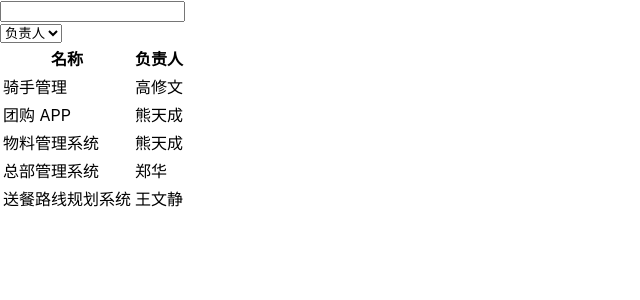
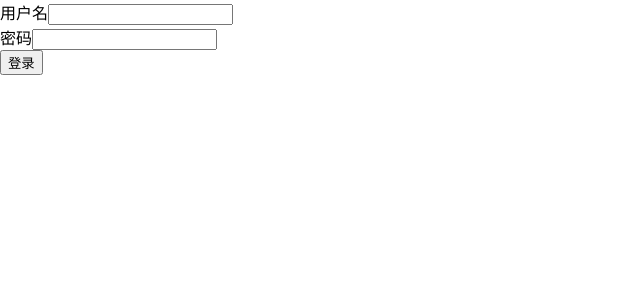
Before and after one commit to Tracyya/tslulu, a React (Create React App) app: page / in a window 1280 px wide. Shown: the top 300 px of the page, without its empty margins (0-640 px from the left). Built offline with nearby package versions, Linux system fonts and the light colour scheme; data requests are answered from the project's data file.

Commit message:
登录框

```diff
--- a/package.json
+++ b/package.json
@@ -23,7 +23,7 @@
     "test": "react-scripts test",
     "eject": "react-scripts eject",
     "prepare": "husky install",
-    "json-server": "json-server __json_server_mock__/db.json --watch --port 3001"
+    "json-server": "json-server __json_server_mock__/db.json --watch --port 3001 --middlewares ./__json_server_moke__/middleware.js"
   },
   "eslintConfig": {
     "extends": [
--- a/src/App.tsx
+++ b/src/App.tsx
@@ -1,11 +1,12 @@
 import React from 'react';
 
-import ProjectListScreen  from 'screens/project-list'
+import {LoginScreen}  from 'screens/project-list/login'
 
 function App() {
   return (
     <div className="App">
-      <ProjectListScreen />
+       <LoginScreen/>
+      {/* <ProjectListScreen /> */}
     </div>
   );
 }
--- a/src/screens/project-list/index.tsx
+++ b/src/screens/project-list/index.tsx
@@ -15,7 +15,7 @@
         name:"",
         personId:""
     })
-    const debouncedParam = useDebounce(param,500)
+    const debouncedParam = useDebounce(param,)
     const [ list, setList ] = useState([])
     useEffect(() => {
        fetch(`${apiUrl}/projects?${qs.stringify(cleanObject(debouncedParam))}`).then(async response => {
--- /dev/null
+++ b/src/screens/project-list/login/index.tsx
@@ -0,0 +1,36 @@
+import React, { FormEvent } from 'react';
+const apiUrl = process.env.REACT_APP_API_URL;
+export const LoginScreen=()=>{
+  const login =(param:{username:string,password:string})=>{
+    fetch(`${apiUrl}/login`,{
+      method:'POST',
+      headers:{
+        'Content-Type':'application/json'
+      },
+      body:JSON.stringify(param)
+    }).then(async response => {
+      if(response.ok){
+
+      }
+  })
+  }
+  const handleSubmit=(event:FormEvent<HTMLFormElement>)=>{
+        event.preventDefault()
+        const username=(event.currentTarget.elements[0] as HTMLInputElement).value
+        const password=(event.currentTarget.elements[1] as HTMLInputElement).value
+       login ({username,password})
+      }
+
+
+  return   <form onSubmit={handleSubmit}>
+    <div>
+      <label htmlFor="username">用户名</label>
+      <input type="text" id={'username'} />
+    </div>
+    <div>
+      <label htmlFor="password">密码</label>
+      <input type="password" id={'password'} />
+    </div>
+    <button type={"submit"}>登录</button>
+          </form>
+}
--- a/src/utiles/index.ts
+++ b/src/utiles/index.ts
@@ -1,7 +1,7 @@
 import React,{ useEffect, useState } from 'react';
 
 // 一个！是对他的值取反 ！！是对值取反之后在取反
-export const isFalsy=(value:any)=>value === 0? false:!value
+export const isFalsy=(value:unknown)=>value === 0? false:!value
 export const cleanObject=(object:object)=>{
 const result={...object}
 Object.keys(result).forEach(key=>{
@@ -23,7 +23,7 @@
 }
 
 ///去抖的闭包函数
-export const useDebounce = (value:any, delay?:number) => {
+export const useDebounce = <V>(value:V, delay?:number)=> {
   //每次在value变化之后设置一个定时器
     const [debouncedValue, setDebouncedValue] = useState(value)
    useEffect(() => {
```
Also changed, not shown: __json_server_mock__/middleware.js (added, +14 -0 lines).
